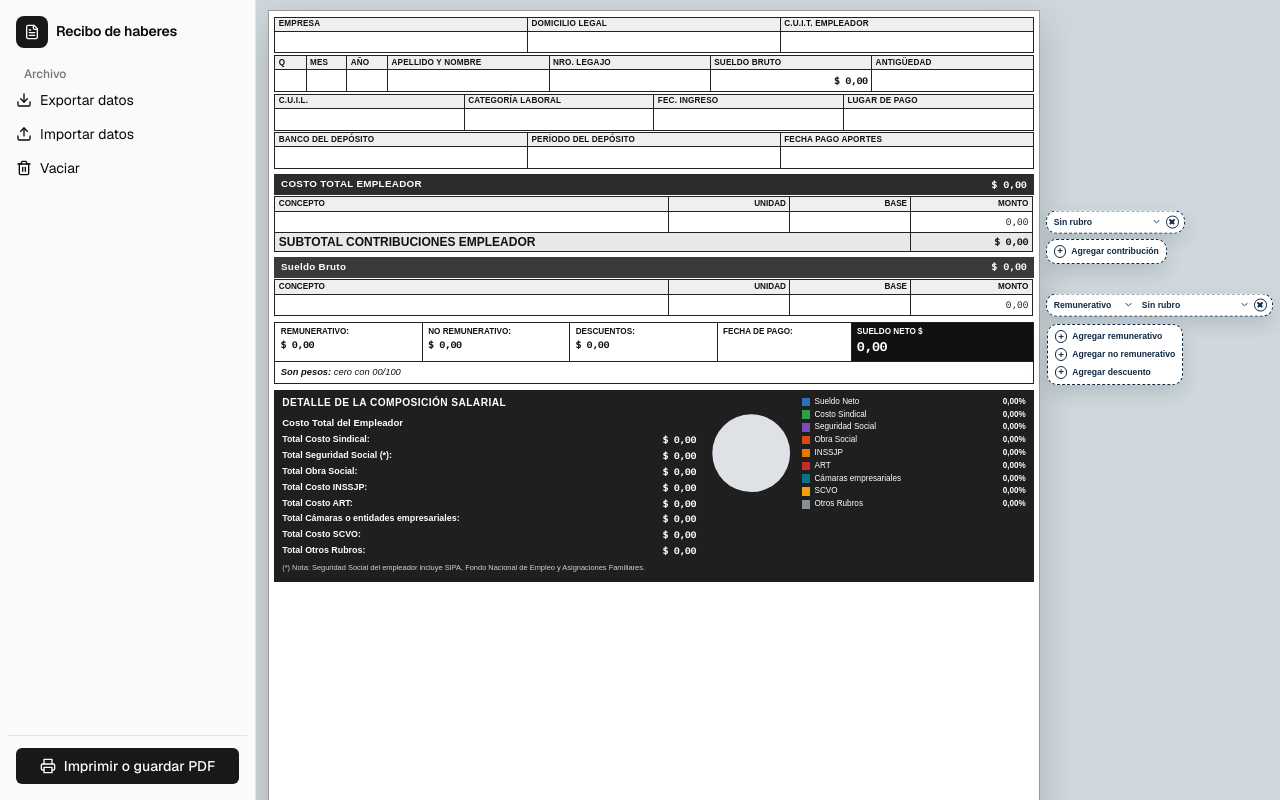
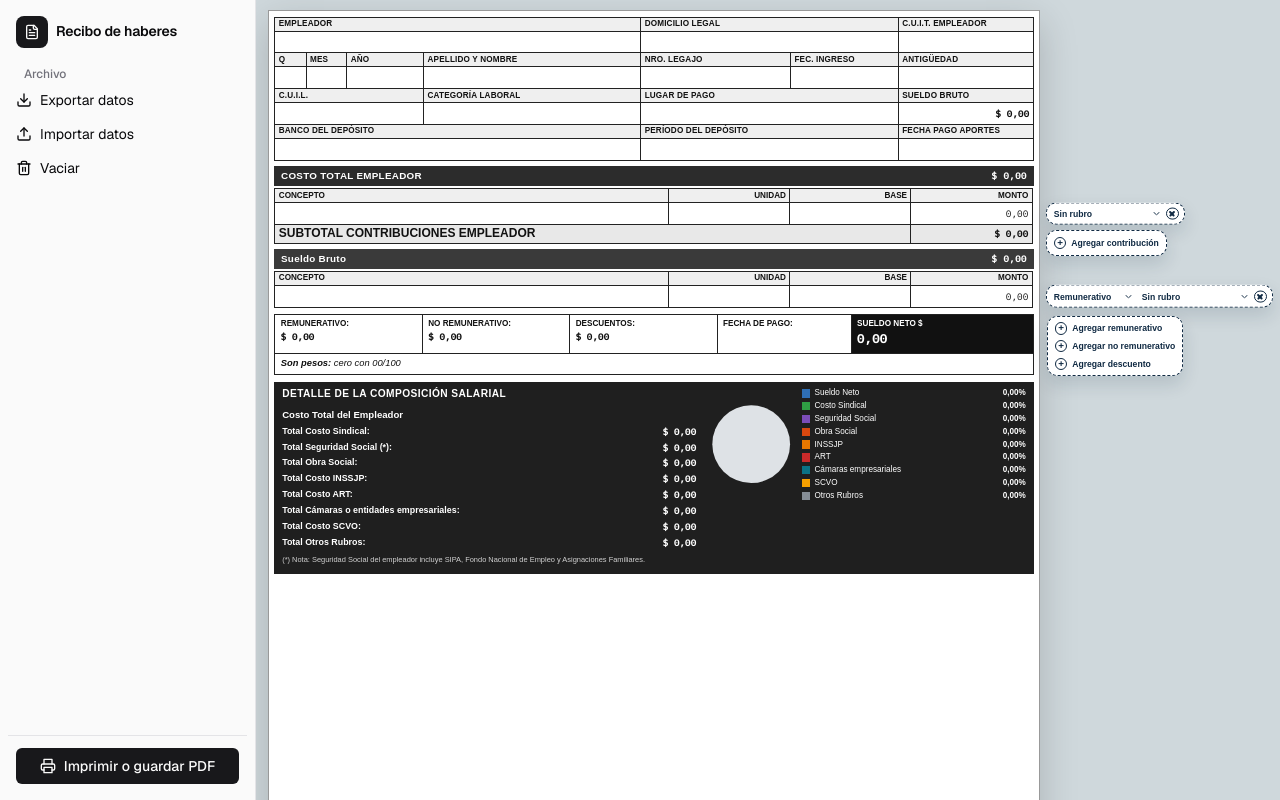
Before and after one commit to Franjk/recibosueldo, a React (Vite) app: page / in a window 1280 px wide. Shown: the top 800 px of the page. Built offline with nearby package versions, Linux system fonts and the light colour scheme.

Commit message:
Alinea el encabezado del recibo en una sola grilla para que los campos se lean en orden.
Co-authored-by: Cursor <cursoragent@cursor.com>

```diff
--- a/src/components/ReciboSheet.tsx
+++ b/src/components/ReciboSheet.tsx
@@ -177,179 +177,149 @@ export function ReciboSheet() {
 
   return (
     <article className="sheet">
-      <table className="grid-head">
-        <tbody>
-          <tr>
-            <td className="lab">Empresa</td>
-            <td className="lab">Domicilio Legal</td>
-            <td className="lab">C.U.I.T. Empleador</td>
-          </tr>
-          <tr>
-            <td>
+      <div className="encabezado">
+        <div className="lab g-emp">Empleador</div>
+        <div className="lab g-dom">Domicilio Legal</div>
+        <div className="lab g-cuit">C.U.I.T. Empleador</div>
+        <div className="g-emp">
           <CellInput
-                ariaLabel="Empresa"
+            ariaLabel="Empleador"
             value={recibo.empresa}
             onChange={(empresa) => recibo.patch({ empresa })}
           />
-            </td>
-            <td>
+        </div>
+        <div className="g-dom">
           <CellInput
             ariaLabel="Domicilio legal"
             value={recibo.domicilioLegal}
             onChange={(domicilioLegal) => recibo.patch({ domicilioLegal })}
           />
-            </td>
-            <td>
+        </div>
+        <div className="g-cuit">
           <CellInput
             className="mono"
             ariaLabel="CUIT empleador"
             value={recibo.cuitEmpleador}
             onChange={(cuitEmpleador) => recibo.patch({ cuitEmpleador })}
           />
-            </td>
-          </tr>
-        </tbody>
-      </table>
+        </div>
 
-      <table className="grid-head">
-        <tbody>
-          <tr>
-            <td className="lab narrow">Q</td>
-            <td className="lab periodo">Mes</td>
-            <td className="lab periodo">Año</td>
-            <td className="lab">Apellido y Nombre</td>
-            <td className="lab">Nro. Legajo</td>
-            <td className="lab">Sueldo Bruto</td>
-            <td className="lab">Antigüedad</td>
-          </tr>
-          <tr>
-            <td>
+        <div className="lab g-q">Q</div>
+        <div className="lab g-mes">Mes</div>
+        <div className="lab g-anio">Año</div>
+        <div className="lab g-nom">Apellido y Nombre</div>
+        <div className="lab g-leg">Nro. Legajo</div>
+        <div className="lab g-ing">Fec. Ingreso</div>
+        <div className="lab g-ant">Antigüedad</div>
+        <div className="g-q">
           <CellInput
             className="center"
             ariaLabel="Quincena"
             value={recibo.quincena}
             onChange={(quincena) => recibo.patch({ quincena })}
           />
-            </td>
-            <td>
+        </div>
+        <div className="g-mes">
           <CellInput
             className="center"
             ariaLabel="Mes"
             value={recibo.mes}
             onChange={(mes) => recibo.patch({ mes })}
           />
-            </td>
-            <td>
+        </div>
+        <div className="g-anio">
           <CellInput
             className="center"
             ariaLabel="Año"
             value={recibo.anio}
             onChange={(anio) => recibo.patch({ anio })}
           />
-            </td>
-            <td>
+        </div>
+        <div className="g-nom">
           <CellInput
             ariaLabel="Apellido y nombre"
             value={recibo.apellidoNombre}
             onChange={(apellidoNombre) => recibo.patch({ apellidoNombre })}
           />
-            </td>
-            <td>
+        </div>
+        <div className="g-leg">
           <CellInput
             className="center"
             ariaLabel="Número de legajo"
             value={recibo.legajo}
             onChange={(legajo) => recibo.patch({ legajo })}
           />
-            </td>
-            <td className="mono right strong">{dinero(tot.bruto)}</td>
-            <td>
+        </div>
+        <div className="g-ing">
+          <CellInput
+            className="center"
+            ariaLabel="Fecha de ingreso"
+            value={recibo.fechaIngreso}
+            onChange={(fechaIngreso) => recibo.patch({ fechaIngreso })}
+          />
+        </div>
+        <div className="g-ant">
           <CellInput
             ariaLabel="Antigüedad"
             value={recibo.antiguedad}
             onChange={(antiguedad) => recibo.patch({ antiguedad })}
           />
-            </td>
-          </tr>
-        </tbody>
-      </table>
+        </div>
 
-      <table className="grid-head">
-        <tbody>
-          <tr>
-            <td className="lab">C.U.I.L.</td>
-            <td className="lab">Categoría Laboral</td>
-            <td className="lab">Fec. Ingreso</td>
-            <td className="lab">Lugar de Pago</td>
-          </tr>
-          <tr>
-            <td>
+        <div className="lab g-cuil">C.U.I.L.</div>
+        <div className="lab g-cat">Categoría Laboral</div>
+        <div className="lab g-lug">Lugar de Pago</div>
+        <div className="lab g-bru">Sueldo Bruto</div>
+        <div className="g-cuil">
           <CellInput
             className="mono"
             ariaLabel="CUIL"
             value={recibo.cuil}
             onChange={(cuil) => recibo.patch({ cuil })}
           />
-            </td>
-            <td>
+        </div>
+        <div className="g-cat">
           <CellInput
             ariaLabel="Categoría laboral"
             value={recibo.categoria}
             onChange={(categoria) => recibo.patch({ categoria })}
           />
-            </td>
-            <td>
-              <CellInput
-                className="center"
-                ariaLabel="Fecha de ingreso"
-                value={recibo.fechaIngreso}
-                onChange={(fechaIngreso) => recibo.patch({ fechaIngreso })}
-              />
-            </td>
-            <td>
+        </div>
+        <div className="g-lug">
           <CellInput
             ariaLabel="Lugar de pago"
             value={recibo.lugarPago}
             onChange={(lugarPago) => recibo.patch({ lugarPago })}
           />
-            </td>
-          </tr>
-        </tbody>
-      </table>
+        </div>
+        <div className="g-bru mono right strong">{dinero(tot.bruto)}</div>
 
-      <table className="grid-head">
-        <tbody>
-          <tr>
-            <td className="lab">Banco del depósito</td>
-            <td className="lab">Período del depósito</td>
-            <td className="lab">Fecha Pago Aportes</td>
-          </tr>
-          <tr>
-            <td>
+        <div className="lab g-ban">Banco del depósito</div>
+        <div className="lab g-per">Período del depósito</div>
+        <div className="lab g-fap">Fecha Pago Aportes</div>
+        <div className="g-ban">
           <CellInput
             ariaLabel="Banco del depósito de aportes"
             value={recibo.bancoDeposito ?? ''}
             onChange={(bancoDeposito) => recibo.patch({ bancoDeposito })}
           />
-            </td>
-            <td>
+        </div>
+        <div className="g-per">
           <CellInput
             ariaLabel="Período del depósito de aportes"
             value={recibo.periodoDeposito ?? ''}
             onChange={(periodoDeposito) => recibo.patch({ periodoDeposito })}
           />
-            </td>
-            <td>
+        </div>
+        <div className="g-fap">
           <CellInput
             className="center"
             ariaLabel="Fecha pago aportes"
             value={recibo.fechaPagoAportes}
             onChange={(fechaPagoAportes) => recibo.patch({ fechaPagoAportes })}
           />
-            </td>
-          </tr>
-        </tbody>
-      </table>
+        </div>
+      </div>
 
       <div className="banner">
         <strong>COSTO TOTAL EMPLEADOR</strong>
--- a/src/index.css
+++ b/src/index.css
@@ -252,7 +252,6 @@ select {
   overflow: visible;
 }
 
-.grid-head,
 .lineas {
   width: 100%;
   border-collapse: collapse;
@@ -260,7 +259,6 @@ select {
   margin-bottom: 0.15rem;
 }
 
-.grid-head td,
 .lineas th,
 .lineas td {
   border: 1px solid var(--line);
@@ -268,21 +266,64 @@ select {
   vertical-align: middle;
 }
 
-.grid-head .lab {
+.encabezado {
+  display: grid;
+  grid-template-columns:
+    2.6rem
+    3.4rem
+    6.4rem
+    minmax(9.2rem, 1.45fr)
+    minmax(8.8rem, 1fr)
+    minmax(7.2rem, 0.72fr)
+    minmax(10rem, 0.9fr);
+  border-top: 1px solid var(--line);
+  border-left: 1px solid var(--line);
+  margin-bottom: 0.15rem;
+}
+
+.encabezado > div {
+  display: flex;
+  align-items: center;
+  min-width: 0;
+  border-right: 1px solid var(--line);
+  border-bottom: 1px solid var(--line);
+  padding: 0.12rem 0.28rem;
+}
+
+.encabezado .lab {
   background: #efefef;
   font-size: 0.68rem;
   font-weight: 700;
   text-transform: uppercase;
   letter-spacing: 0.02em;
+  white-space: nowrap;
 }
 
-.grid-head .narrow {
-  width: 2.6rem;
+.encabezado .cell-input {
+  min-width: 0;
 }
 
-.grid-head .periodo {
-  width: 3.4rem;
+.encabezado > div.right {
+  justify-content: flex-end;
 }
+
+.g-emp { grid-column: 1 / 5; }
+.g-dom { grid-column: 5 / 7; }
+.g-cuit { grid-column: 7; }
+.g-q { grid-column: 1; }
+.g-mes { grid-column: 2; }
+.g-anio { grid-column: 3; }
+.g-nom { grid-column: 4; }
+.g-leg { grid-column: 5; }
+.g-ing { grid-column: 6; }
+.g-ant { grid-column: 7; }
+.g-cuil { grid-column: 1 / 4; }
+.g-cat { grid-column: 4; }
+.g-lug { grid-column: 5 / 7; }
+.g-bru { grid-column: 7; }
+.g-ban { grid-column: 1 / 5; }
+.g-per { grid-column: 5 / 7; }
+.g-fap { grid-column: 7; }
 
 .strong {
   font-weight: 700;
```
Lines whose indentation alone changed are shown as unchanged.
